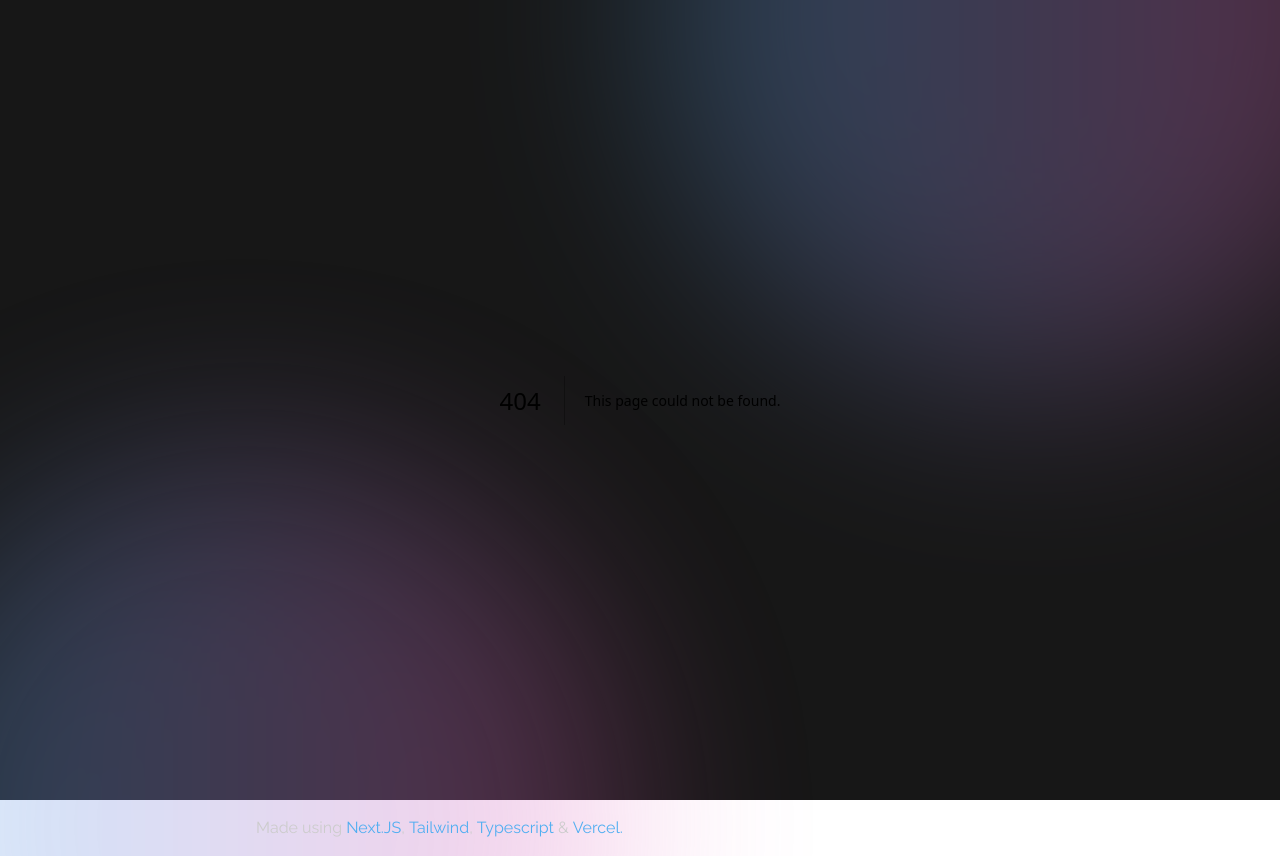
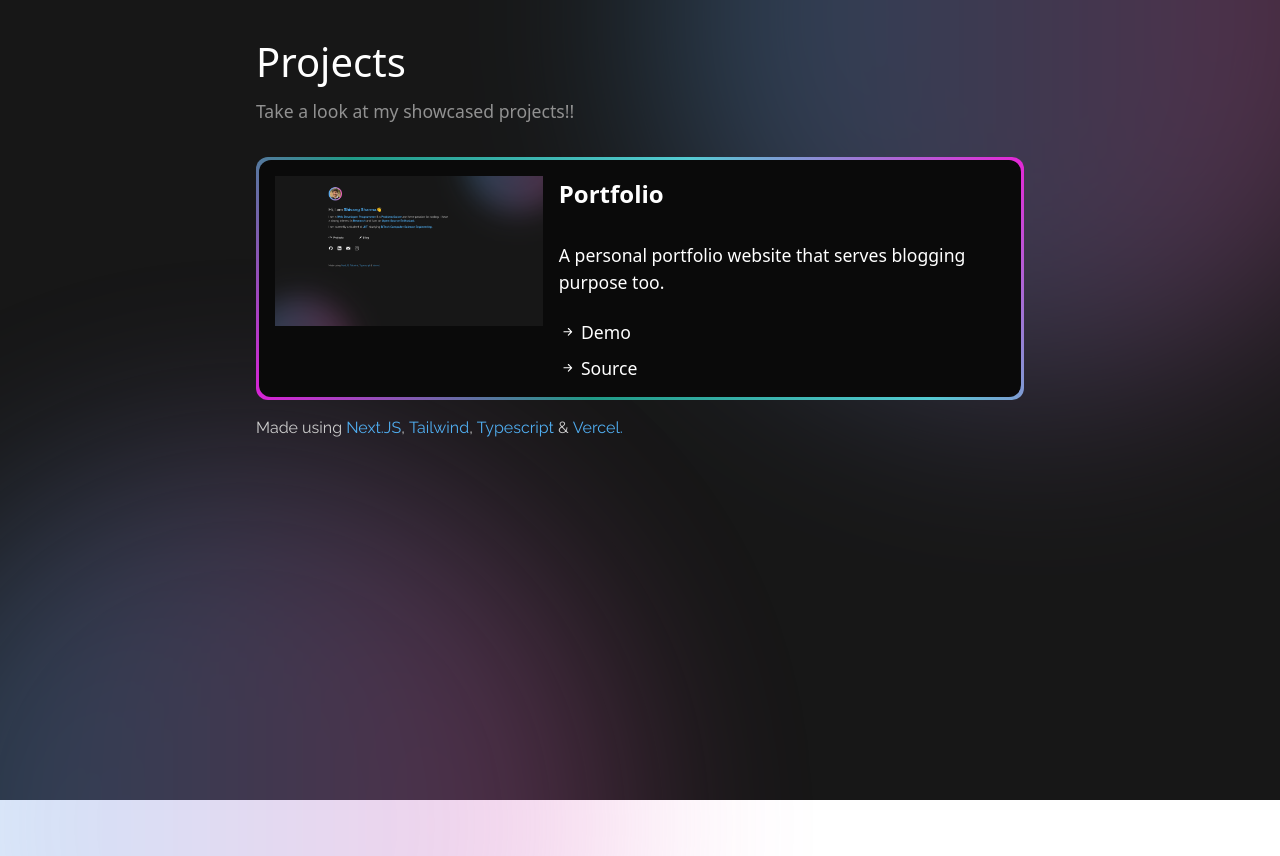
Before and after one commit to shivang0-0/shivangsharma, a Next.js app: page /projects in a window 1280 px wide. Before the commit this address had no page. After the commit the page ends 800 px from the top, so only its background shows below. Built offline with nearby package versions, Linux system fonts and the light colour scheme.

Commit message:
added: projects page

```diff
--- a/components/Navbar.tsx
+++ b/components/Navbar.tsx
@@ -10,7 +10,7 @@ const Navbar = () => {
             &nbsp;&nbsp;Home
           </li>
         </Link>
-        <Link href="https://github.com/shivang0-0">
+        <Link href="/projects">
           <li className="mr-4 flex items-center text-white text-lg cursor-pointer">
             <img src="/icons/code-24.ico" alt="project icon" />
             &nbsp;&nbsp;Projects
--- /dev/null
+++ b/components/Projects/ProjectBox/index.tsx
@@ -0,0 +1,48 @@
+import { BsArrowRightShort } from "react-icons/bs";
+import styles from "./style.module.css";
+
+export interface Project {
+  name: string;
+  description: string;
+  image: any;
+  sourceLink: string;
+  demoLink: string;
+}
+
+export function ProjectBox({
+  name,
+  description,
+  image,
+  sourceLink,
+  demoLink,
+}: Project) {
+  return (
+    <div className={styles.projectBoxContainer}>
+      <div className={styles.projectBox}>
+        <div className={styles.imageContainer}>{image}</div>
+        <div className={styles.projectInfoContainer}>
+          <h3 className={styles.name}>{name}</h3> <br />
+          <p className={styles.description}>{description}</p> <br />
+          <a
+            href={demoLink}
+            className={`${styles.styledLink} ${styles.demoLink}`}
+            target="_blank"
+            rel="noreferrer"
+          >
+            <BsArrowRightShort className="arrow" />
+            <span>&nbsp;Demo</span>
+          </a>
+          <a
+            href={sourceLink}
+            className={`${styles.styledLink} ${styles.sourceLink}`}
+            target="_blank"
+            rel="noreferrer"
+          >
+            <BsArrowRightShort className="arrow" />
+            <span>&nbsp;Source</span>
+          </a>
+        </div>
+      </div>
+    </div>
+  );
+}
--- /dev/null
+++ b/components/Projects/ProjectBox/style.module.css
@@ -0,0 +1,64 @@
+/* ./style.module.css */
+
+.projectInfoContainer h3 {
+  margin: 0;
+  font-size: 1.5rem;
+  font-weight: bold;
+  color: white;
+}
+
+.projectInfoContainer p {
+  color: white;
+  font-size: 1.2rem;
+}
+
+.projectInfoContainer a {
+  display: flex;
+  align-items: center;
+  color: white;
+  text-decoration: none;
+  font-size: 1.1rem;
+}
+
+.projectInfoContainer a .arrow {
+  margin-right: 0.5rem;
+}
+
+.projectInfoContainer a.demoLink .arrow {
+  margin-bottom: 0.5rem;
+}
+
+.projectBoxContainer {
+  margin-top: 2rem;
+  background-image: linear-gradient(45deg, #da21d7, #209b87, #54cbd2, #e625d6);
+  padding: 3px;
+  border-radius: 0.75rem;
+  word-wrap: break-word;
+}
+
+.projectBox {
+  background-color: rgb(10, 10, 10);
+  border-radius: 0.75rem;
+  padding: 1rem;
+  display: flex;
+  flex-direction: column;
+}
+
+.projectInfoContainer a:first-of-type {
+  margin-bottom: 0.6rem;
+}
+
+@media (min-width: 1024px) {
+  .projectBox {
+    flex-direction: row;
+  }
+
+  .projectInfoContainer {
+    width: 100%;
+  }
+
+  .imageContainer {
+    width: 60%;
+    margin-right: 1rem;
+  }
+}
--- /dev/null
+++ b/components/Projects/index.tsx
@@ -0,0 +1,30 @@
+import Image from "next/image";
+import personal from "public/project_assets/personal-website.png"
+import { Project, ProjectBox } from "./ProjectBox/";
+
+const projects: Project[] = [
+  {
+    name: "Portfolio",
+    description: "A personal portfolio website that serves blogging purpose too.",
+    image: <Image src={personal} placeholder="blur" alt="Portfolio Project" />,
+    sourceLink: "https://github.com/shivang0-0/shivangsharma",
+    demoLink: "https://shivangsharma.vercel.app/",
+  },
+];
+
+export default function Projects() {
+  return (
+    <div>
+      {projects.map((project, index) => (
+        <ProjectBox
+          key={index}
+          name={project.name}
+          image={project.image}
+          description={project.description}
+          demoLink={project.demoLink}
+          sourceLink={project.sourceLink}
+        />
+      ))}
+    </div>
+  );
+}
--- a/pages/index.tsx
+++ b/pages/index.tsx
@@ -24,7 +24,7 @@ export default function Home() {
         <span className="text-[#50AEF1] font-bold">B.Tech Computer Science Engineering.</span>
       </p>
       <div className="links my-12 flex sm:justify-between sm:w-1/4">
-        <Link href="https://github.com/shivang0-0">
+        <Link href="/projects">
         <div className="link flex items-center justify-start sm:text-xl text-base text-[#ccc] font-bold cursor-pointer mr-4 sm:mr-0">
           <img src="/icons/code-24.ico" alt="code icon" />
           &nbsp; Projects
--- /dev/null
+++ b/pages/projects.tsx
@@ -0,0 +1,14 @@
+import Projects from "../components/Projects/";
+import styles from "../styles/ProjectsPage.module.css";
+
+export default function ProjectsPage() {
+  return (
+    <>
+      <div className={`${styles.container} ${styles.pageWrapper}`}>
+        <h1>Projects</h1>
+        <p className={styles.paragraph}>Take a look at my showcased projects!!</p>
+        <Projects />
+      </div>
+    </>
+  );
+}
--- /dev/null
+++ b/styles/ProjectsPage.module.css
@@ -0,0 +1,76 @@
+.pageWrapper {
+  margin: 0 20%;
+}
+
+.container h1 {
+  color: white;
+  font-size: 2.5rem;
+  margin-top: 2rem;
+}
+
+.container p {
+  font-size: 1.1rem;
+  margin-top: 0.4rem;
+}
+
+.projectBoxContainer {
+  margin-top: 2rem;
+  background-image: linear-gradient(45deg, #da21d7, #209b87, #54cbd2, #e625d6);
+  padding: 3px;
+  border-radius: 0.75rem;
+  word-wrap: break-word;
+}
+
+.projectBox {
+  background-color: rgb(10, 10, 10);
+  border-radius: 0.75rem;
+  padding: 1rem;
+  display: flex;
+  flex-direction: column;
+}
+
+.projectBox h3 {
+  margin: 0;
+}
+
+.projectInfoContainer a:first-of-type {
+  margin-bottom: 0.6rem;
+}
+
+@media (min-width: 1024px) {
+  .projectBox {
+    flex-direction: row;
+  }
+
+  .projectInfoContainer {
+    width: 100%;
+  }
+
+  .imageContainer {
+    width: 60%;
+    margin-right: 1rem;
+  }
+}
+
+.container h1,
+.container h2 {
+  margin-bottom: 0;
+}
+
+.container {
+  animation: load 0.5s;
+}
+
+.paragraph {
+  color: #919191;
+}
+
+@keyframes load {
+  from {
+    opacity: 0;
+  }
+
+  to {
+    opacity: 1;
+  }
+}
```
Also changed, not shown: package.json (+4 -3 lines), public/project_assets/personal-website.png (added), 1 other file (tests, documents, lock files or other folders).
